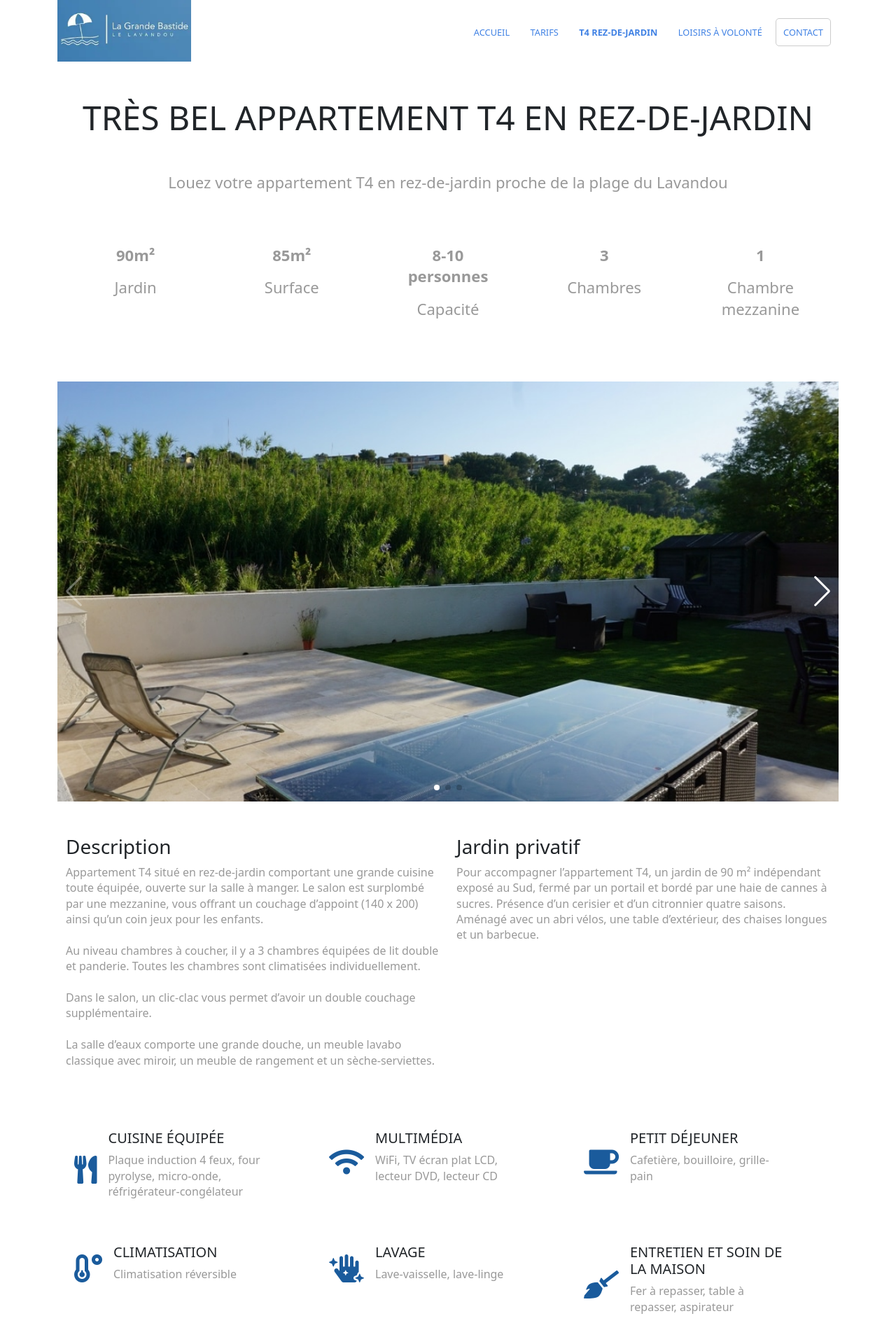
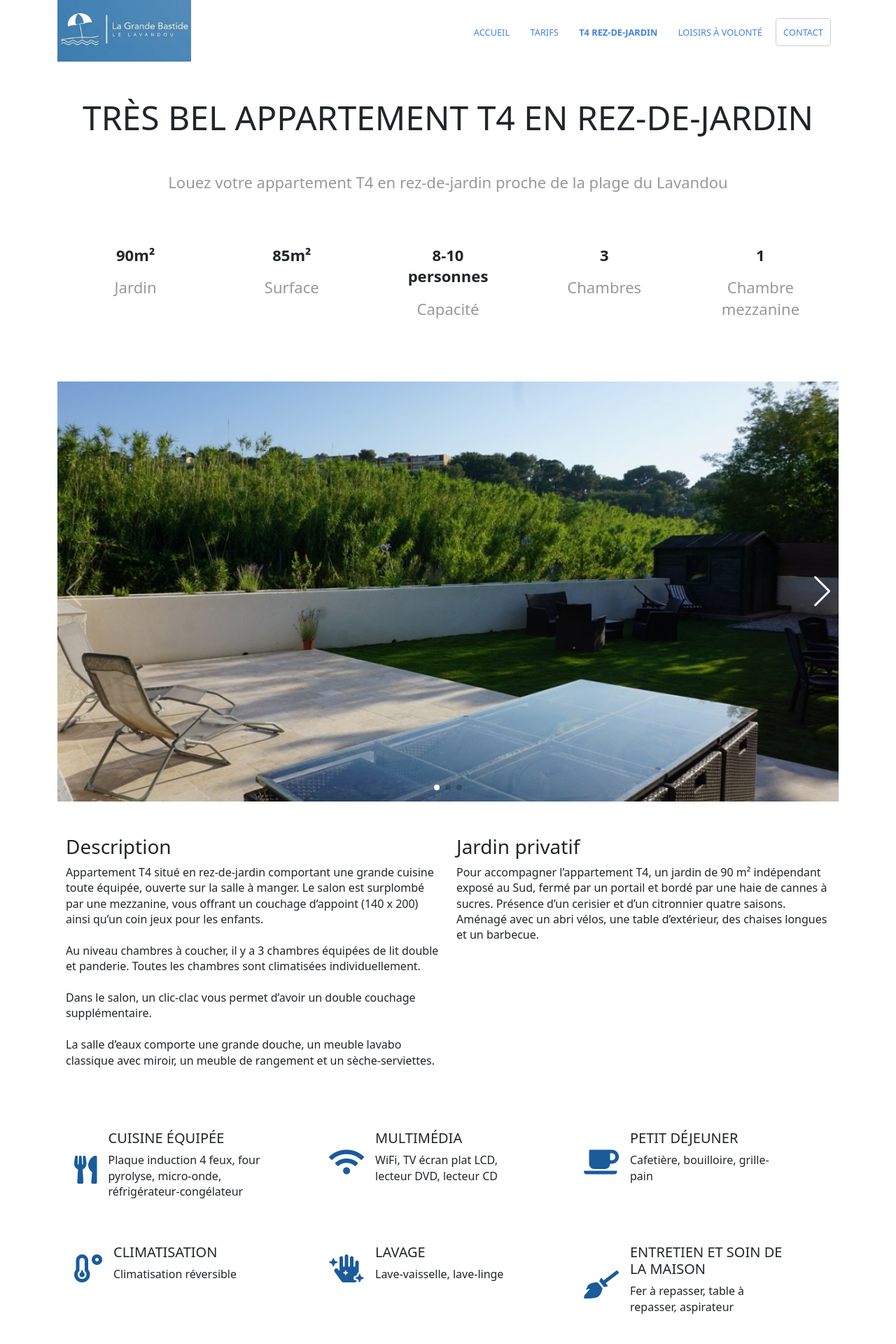
Before and after one commit to Flojus/lagrandebastide, a Jekyll site: the page built from t4-rez-de-jardin.html, in a window 1280 px wide. Shown: the top 1920 px of the page at 70% size. Built offline with Jekyll 4.4.1, drawn with Linux system fonts in a browser that asks for light colours.

Commit message:
Fix text color

```diff
--- a/t4-rez-de-jardin.html
+++ b/t4-rez-de-jardin.html
@@ -48,23 +48,23 @@ services:
   <div class="container p-4">
     <div class="row gx-5">
       <div class="col text-center">
-        <p class="px-3 fw-bolder">90m²</p>
+        <p class="px-3 fw-bolder  text-reset">90m²</p>
         <p class="pbx-3 fw-light">Jardin</p>
       </div>
       <div class="col text-center">
-        <p class="px-3 fw-bolder">85m²</p>
+        <p class="px-3 fw-bolder text-reset">85m²</p>
         <p class="pbx-3 fw-light">Surface</p>
       </div>
       <div class="col text-center">
-        <p class="px-3 fw-bolder">8-10 personnes</p>
+        <p class="px-3 fw-bolder text-reset">8-10 personnes</p>
         <p class="pbx-3 fw-light">Capacité</p>
       </div>
       <div class="col text-center">
-        <p class="px-3 fw-bolder">3</p>
+        <p class="px-3 fw-bolder text-reset">3</p>
         <p class="pbx-3 fw-light">Chambres</p>
       </div>
       <div class="col text-center">
-        <p class="px-3 fw-bolder">1</p>
+        <p class="px-3 fw-bolder text-reset">1</p>
         <p class="pbx-3 fw-light">Chambre mezzanine</p>
       </div>
     </div>
@@ -111,7 +111,7 @@ services:
       <div class="row">
         <div class="col">
           <h3>Description</h3>
-          <p class="fs-6">
+          <p class="fs-6 text-reset">
             Appartement T4 situé en rez-de-jardin comportant une grande cuisine toute équipée, ouverte sur la salle à manger. Le salon est surplombé par une mezzanine, vous offrant un couchage d’appoint (140 x 200) ainsi qu’un coin jeux pour les enfants.
             <br/><br/>
             Au niveau chambres à coucher, il y a 3 chambres équipées de lit double et panderie. Toutes les chambres sont climatisées individuellement.
@@ -123,7 +123,7 @@ services:
         </div>
         <div class="col">
           <h3>Jardin privatif</h3>
-          <p class="fs-6">
+          <p class="fs-6 text-reset">
             Pour accompagner l’appartement T4, un jardin de 90 m² indépendant exposé au Sud, fermé par un portail et bordé par une haie de cannes à sucres. Présence d’un cerisier et d’un citronnier quatre saisons. Aménagé avec un abri vélos, une table d’extérieur, des chaises longues et un barbecue.
           </p>
         </div>
@@ -151,7 +151,7 @@ services:
 
             <div class="flex-grow-1 ms-3">
               <h4 class="text-uppercase fs-5 text">{{ service.title }}</h4>
-              <p class="fs-6 text">{{ service.text }}</p>
+              <p class="fs-6 text text-reset">{{ service.text }}</p>
             </div>
           </div>
           <!-- End Icon Blocks -->
```
